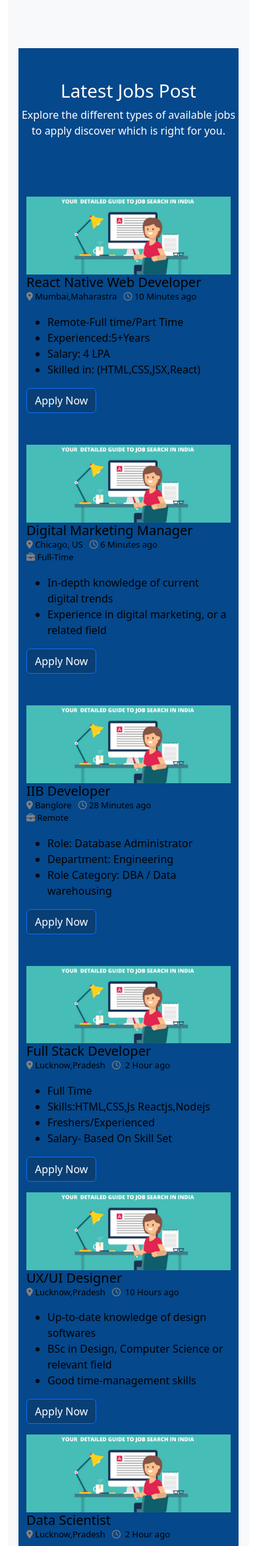
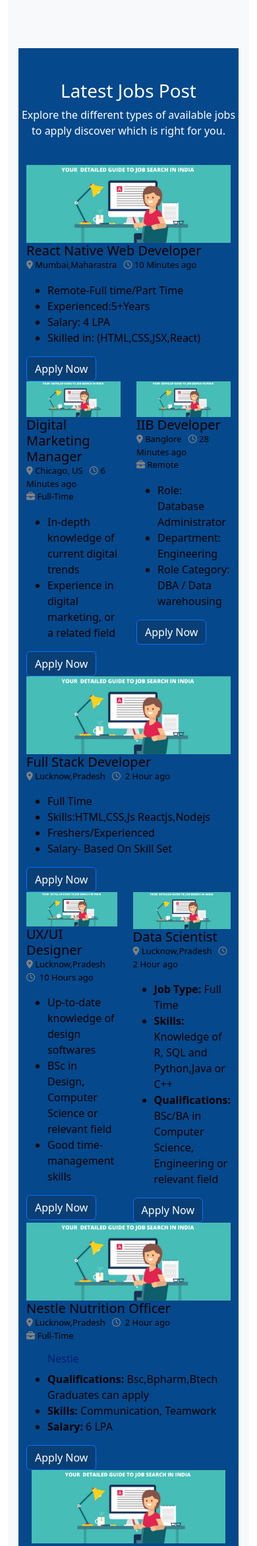
Before and after one commit to Sriikaran/jobportal, a Django app: page / in a window 390 px wide. Shown: the part 857-3200 px from the top of the page at 66% size. Run offline with Django 5.2, Linux system fonts and the light colour scheme; data comes from the database, SQL or seed files in the repository; grey boxes are pictures that could not be loaded.

Commit message:
Made changes

```diff
--- a/jobapp/templates/index.html
+++ b/jobapp/templates/index.html
@@ -15,12 +15,21 @@
     integrity="sha384-Tc5IQib027qvyjSMfHjOMaLkfuWVxZxUPnCJA7l2mCWNIpG9mGCD8wGNIcPD7Txa"
     crossorigin="anonymous"></script>
   <style>
-    /* Section: Job Cards */
-.card.job-card.h-100 {
+    /* Wrapper for job cards */
+.cards-wrapper {
+  display: flex;
+  flex-wrap: wrap;
+  gap: 20px;
+  justify-content: space-between;
+  padding: 16px 0;
+}
+
+/* Individual Job Card */
+.col {
+  flex: 0 0 23%; /* ~4 cards per row with spacing */
   display: flex;
   flex-direction: column;
   justify-content: space-between;
-  height: 100%;
   background-color: #fff;
   padding: 16px;
   border-radius: 16px;
@@ -30,31 +39,29 @@
   position: relative;
   overflow: hidden;
   z-index: 1;
+  min-width: 220px;
 }
 
-.card.job-card.h-100:hover {
+.col:hover {
   transform: translateY(-6px) scale(1.01);
   box-shadow: 0 12px 24px rgba(0, 0, 0, 0.12);
   z-index: 10;
 }
 
-.card.job-card.h-100::after {
+.col:hover::after {
   content: "";
   position: absolute;
   inset: 0;
-  background: radial-gradient(circle at center, rgba(0, 136, 255, 0.08), transparent 70%);
-  opacity: 0;
+  background: radial-gradient(circle at center, rgba(8, 132, 241, 0.08), transparent 70%);
+  background: radial-gradient(circle at end, rgba(215, 116, 35, 0.08), transparent 70%);
+  opacity: 1;
   transition: opacity 0.4s ease;
   z-index: -1;
   border-radius: 16px;
 }
 
-.card.job-card.h-100:hover::after {
-  opacity: 1;
-}
-
 /* Image Styling */
-.card.job-card.h-100 img {
+.col img {
   border-radius: 12px;
   height: 150px;
   object-fit: cover;
@@ -62,7 +69,7 @@
 }
 
 /* Job Title */
-.card.job-card.h-100 h5 {
+.col h5 {
   font-size: 18px;
   font-weight: 600;
   color: #093f75;
@@ -70,23 +77,23 @@
 }
 
 /* Description and List */
-.card.job-card.h-100 p,
-.card.job-card.h-100 li {
+.col p,
+.col li {
   font-size: 14px;
   color: #555;
   line-height: 1.5;
 }
 
 /* Remove bullet points */
-.card.job-card.h-100 li {
+.col li {
   list-style: none;
   padding-left: 0;
   margin-bottom: 6px;
 }
 
 /* Apply Button */
-.card.job-card.h-100 .btn {
-  background: linear-gradient(to right, #093f75, #56a8fa);
+.col .btn {
+  background: linear-gradient(to right, white, #56a8fa);
   color: white;
   border: none;
   padding: 8px 16px;
@@ -98,26 +105,32 @@
   transition: background 0.3s ease;
 }
 
-.card.job-card.h-100 .btn:hover {
-  background: #05488b;
+.col .btn:hover {
+  background: white;
+  color: #56a8fa;
+  border: 1px solid #56a8fa;
 }
 
 /* Responsive Tweaks */
+@media (max-width: 1024px) {
+  .col {
+    flex: 0 0 48%; /* 2 per row on tablets */
+  }
+}
+
 @media (max-width: 600px) {
-  .card.job-card.h-100 img {
-    display: none;
+  .col {
+    flex: 0 0 100%; /* 1 per row on phones */
+    margin-bottom: 20px;
   }
 
-  .card.job-card.h-100 {
-    margin-bottom: 20px;
+  .col img,
+  #img2 {
+    display: none;
   }
 
   #search-input {
     width: 100%;
-  }
-
-  #img2 {
-    display: none;
   }
 }
 
@@ -185,7 +198,7 @@
           discover which is right for you.</p>
         <br>
         <div class="row mx-auto" data-aos="fade-up">
-          <div class="col-sm-3 pt-5">
+          <div class="col">
             <div class="job-card" data-aos="fade-up">
               <img src="{% static 'images/job.png' %}" class="card-img-top" alt="...">
               <div class="card-body">
@@ -207,7 +220,7 @@
               </div>
             </div>
           </div>
-          <div class="col-sm-3 pt-5 ">
+          <div class="col">
             <div class="job-card" data-aos="fade-up">
               <img src="{% static 'images/job.png' %}" class="card-img-top" alt="...">
               <div class="card-body">
@@ -228,7 +241,7 @@
               </div>
             </div>
           </div>
-          <div class="col-sm-3 mt-5 ">
+          <div class="col">
             <div class="job-card" data-aos="fade-up">
               <img src="{% static 'images/job.png' %}" class="card-img-top" alt="...">
               <div class="card-body">
@@ -248,7 +261,7 @@
               </div>
             </div>
           </div>
-          <div class="col-sm-3 mt-5">
+          <div class="col">
             <div class="job-card" data-aos="fade-up">
               <img src="{% static 'images/job.png' %}" class="card-img-top" alt="...">
               <div class="card-body">
@@ -269,7 +282,7 @@
               </div>
             </div>
           </div>
-          <div class="col-sm-3 pt-3">
+          <div class="col">
             <div class="job-card " data-aos="fade-up">
               <img src="{% static 'images/job.png' %}" class="card-img-top" alt="...">
               <div class="card-body">
@@ -288,7 +301,7 @@
               </div>
             </div>
           </div>
-          <div class="col-sm-3 pt-3">
+          <div class="col">
             <div class="job-card" data-aos="fade-up">
               <img src="{% static 'images/job.png' %}" class="card-img-top" alt="...">
               <div class="card-body">
@@ -307,7 +320,7 @@
               </div>
             </div>
           </div>
-          <div class="col-sm-3 pt-3">
+          <div class="col">
             <div class="job-card" data-aos="fade-up">
               <img src="{% static 'images/job.png' %}" class="card-img-top" alt="...">
               <div class="card-body">
@@ -331,7 +344,7 @@
             </div>
           </div>
           {% for j in job %}
-          <div class="col-sm-3 pt-3">
+          <div class="col">
             <div class="job-card" data-aos="fade-up" style="height: 100%">
               <div class="card-body mx-2">
                 <img src="{% static 'images/job.png' %}" class="card-img-top" alt="...">
```
